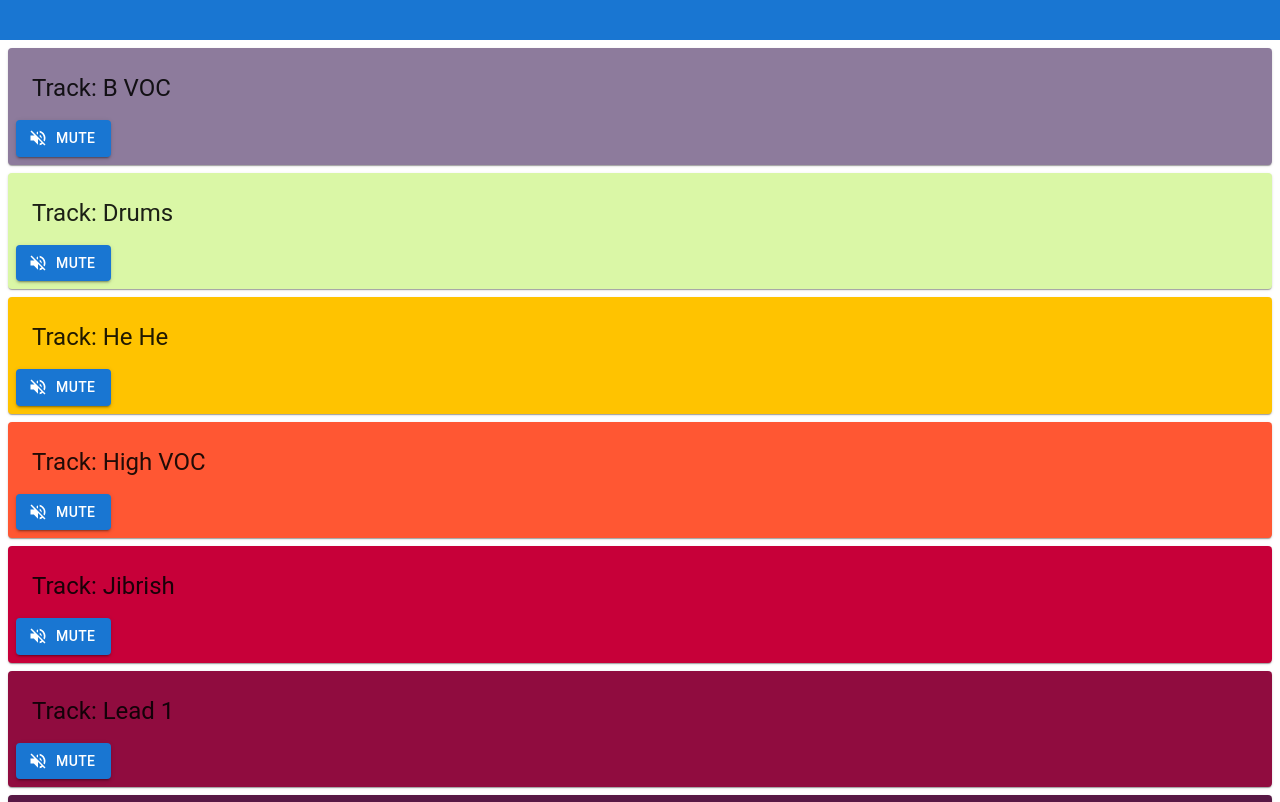
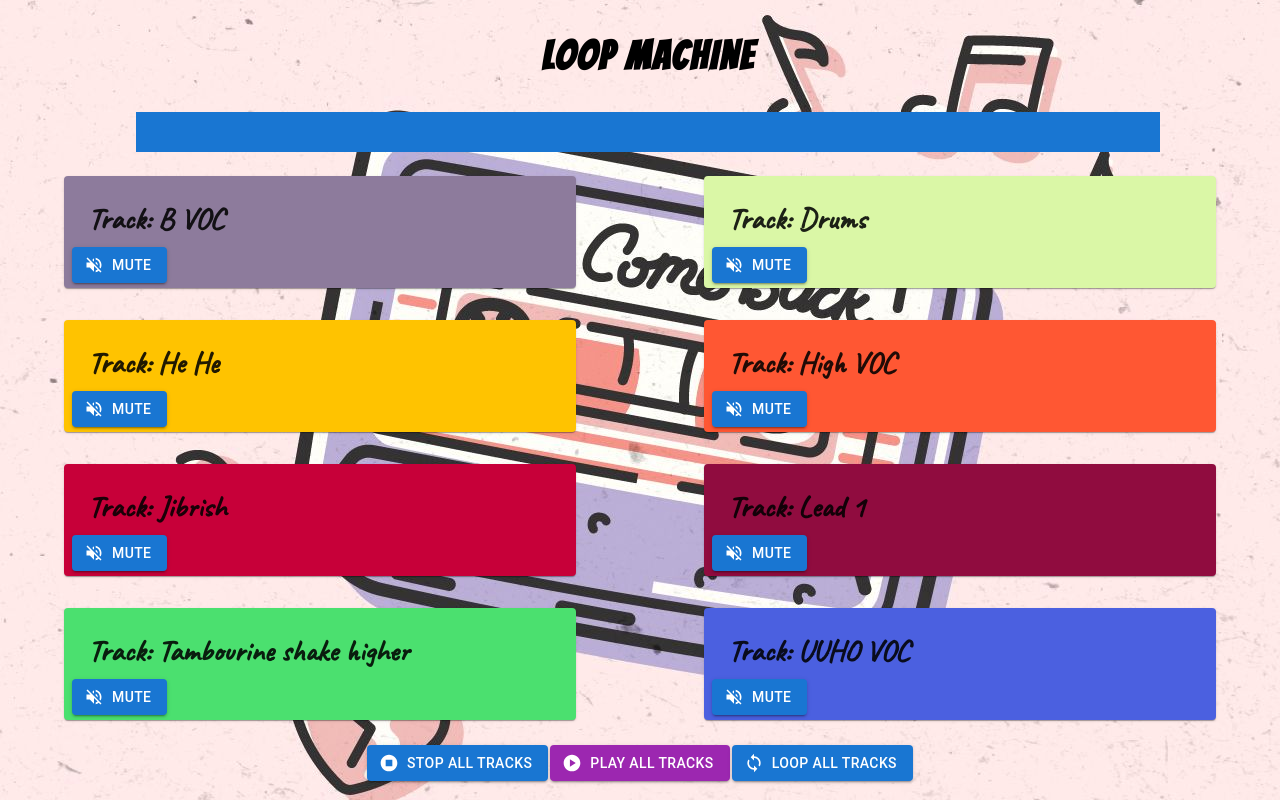
Before and after one commit to yotamg6/loop_machine, a React (Create React App) app in the folder loop-machine/: page / in a window 1280 px wide. Shown: the top 802 px of the page. Built offline with nearby package versions, Linux system fonts and the light colour scheme.

Commit message:
with design

```diff
--- a/loop-machine/src/App.css
+++ b/loop-machine/src/App.css
@@ -37,19 +37,19 @@
   }
 }
 
-.controls {
-  width: 80px;
-  float: left;
+body {
+  background: url("music-cassette-bg.jpeg") no-repeat center center fixed;
 }
 
-.progress {
-  margin-left: 80px;
-  border: 1px solid black;
-  cursor: pointer;
+.headline {
+  font-family: "Bangers", cursive;
+  font-size: 40px;
+  letter-spacing: 2px;
 }
-
-.bar {
-  height: 50px;
-  background-color: green;
-  width: 0px;
+.trackTitle {
+  height: 1px;
+  margin-top: 0;
+  font-family: "Caveat", cursive;
+  font-size: 30px;
+  font-weight: bold;
 }
--- a/loop-machine/src/components/Controls.js
+++ b/loop-machine/src/components/Controls.js
@@ -6,7 +6,7 @@ const Controls = ({ currentPosition, duration, setMouseIsDownState, seek }) => {
   return (
     <>
       <Box
-        sx={{ width: "100%" }}
+        sx={{ width: "80%" }}
         onMouseDown={setMouseIsDownState}
         onMouseMove={seek}
         onMouseUp={setMouseIsDownState}
@@ -21,19 +21,3 @@ const Controls = ({ currentPosition, duration, setMouseIsDownState, seek }) => {
   );
 };
 export default Controls;
-
-{
-  /* <div
-        className="progress"
-        onMouseDown={setMouseIsDownState}
-        onMouseMove={seek}
-        onMouseUp={setMouseIsDownState}
-      >
-        <div
-          className="bar"
-          style={{
-            width: `${(currentPosition / duration) * 100}%`,
-          }}
-        ></div>
-      </div> */
-}
--- a/loop-machine/src/components/MultiPlayer.js
+++ b/loop-machine/src/components/MultiPlayer.js
@@ -30,25 +30,28 @@ const MultiPlayer = ({ sources }) => {
     "#FF5733",
     "#C70039",
     "#900C3F",
-    "#581845",
+    "#4BE06F",
     "#4B60E0",
   ];
   return (
     <>
+      <Grid container justifyContent="center" sx={{ m: 1 }}>
+        <h1 className="headline"> LOOP MACHINE</h1>
+      </Grid>
+
+      <Grid container justifyContent="center" sx={{ m: 1 }}>
         <Controls
           currentPosition={currentPosition}
           duration={duration}
           setMouseIsDownState={setMouseIsDownState}
           seek={seek}
         />
+      </Grid>
       <Grid
-        // container
-        // direction="column"
-        alignItems="center"
-        justifyContent="center"
-        // style={{ height: "80vh" }}
+        container
+        justifyContent="space-around"
+        style={{ height: "70vh" }}
         cols={2}
-        rowHeight={164}
       >
         {tracks.map((t, i) => (
           <Track
@@ -59,38 +62,49 @@ const MultiPlayer = ({ sources }) => {
             style={{ backgroundColor: `${colors[i]}` }}
           />
         ))}
-      </Grid>
-      <Box>
-        <Button startIcon={<PlayCircleIcon />} onClick={playAll}>
+        <Box sx={{ m: 1 }}>
+          <Button
+            style={{ margin: "1px" }}
+            variant="contained"
+            onClick={stopAll}
+            startIcon={<StopCircleIcon />}
+          >
+            Stop all tracks
+          </Button>
+
+          <Button
+            style={{ margin: "1px" }}
+            variant="contained"
+            color="secondary"
+            onClick={playAll}
+            startIcon={<PlayCircleIcon />}
+          >
             Play all tracks
           </Button>
-        <Button startIcon={<StopCircleIcon />} onClick={stopAll}>
-          Stop all tracks
-        </Button>
+
           {isLoop ? (
-          <Button startIcon={<DoDisturbAltOutlinedIcon />} onClick={loopAll}>
+            <Button
+              style={{ margin: "1px" }}
+              variant="contained"
+              onClick={loopAll}
+              startIcon={<DoDisturbAltOutlinedIcon />}
+            >
               Unloop
             </Button>
           ) : (
-          <Button startIcon={<LoopIcon />} onClick={loopAll}>
+            <Button
+              style={{ margin: "1px" }}
+              variant="contained"
+              onClick={loopAll}
+              startIcon={<LoopIcon />}
+            >
               Loop all tracks
             </Button>
           )}
         </Box>
+      </Grid>
     </>
   );
 };
 
 export default MultiPlayer;
-
-{
-  /* <div>
-        <button onClick={playAll}>Play all tracks</button>
-      </div>
-      <div>
-        <button onClick={stopAll}>Stop all tracks</button>
-      </div>
-      <div>
-        <button onClick={loopAll}>{isLoop ? "UnLoop" : "Loop All"} </button>
-      </div> */
-}
--- a/loop-machine/src/components/Track.js
+++ b/loop-machine/src/components/Track.js
@@ -10,20 +10,16 @@ const Track = ({ track: { title, isMuted }, index, onMutePress, style }) => {
   return (
     <Card
       sx={{
-        // display: "flex",
         backgroundColor: style,
-        // alignItems: "center",
-        // width: "40%",
-        // height: "15%",
-        m: 1,
+        width: "40%",
+        height: "20%",
+        m: 2,
       }}
     >
-      {/* <Box sx={{ display: "flex", flexDirection: "column" }}> */}
       <Box sx={{ m: 1 }}>
-        <CardContent sx={{ flex: "1 0 auto" }}>
-          <Typography component="div" variant="h5">
-            Track: {title}
-          </Typography>
+        <CardContent>
+
+          <p className="trackTitle">Track: {title}</p>
         </CardContent>
         <Box>
           {isMuted ? (
@@ -50,12 +46,3 @@ const Track = ({ track: { title, isMuted }, index, onMutePress, style }) => {
 };
 
 export default Track;
-
-{
-  /* <div style={style}>
-<p>{`Track: ${title} -- isMuted ${isMuted}`}</p>
-<button onClick={() => onMutePress(index)}>
-  {isMuted ? "Unmute" : "Mute"}
-</button>
-</div> */
-}
--- a/loop-machine/src/index.css
+++ b/loop-machine/src/index.css
@@ -1,13 +1,20 @@
+@import url("https://fonts.googleapis.com/css2?family=Caveat&family=Poppins:wght@200&family=Roboto+Mono&display=swap");
+@import url("https://fonts.googleapis.com/css2?family=Bangers&family=Caveat&family=Poppins:wght@200&family=Roboto+Mono&display=swap");
+
 body {
   margin: 0;
-  font-family: -apple-system, BlinkMacSystemFont, 'Segoe UI', 'Roboto', 'Oxygen',
-    'Ubuntu', 'Cantarell', 'Fira Sans', 'Droid Sans', 'Helvetica Neue',
+  font-family: -apple-system, BlinkMacSystemFont, "Segoe UI", "Roboto", "Oxygen",
+    "Ubuntu", "Cantarell", "Fira Sans", "Droid Sans", "Helvetica Neue",
     sans-serif;
+  font-family: "Bangers", cursive;
+  font-family: "Caveat", cursive;
+  font-family: "Poppins", sans-serif;
+  font-family: "Roboto Mono", monospace;
   -webkit-font-smoothing: antialiased;
   -moz-osx-font-smoothing: grayscale;
 }
 
 code {
-  font-family: source-code-pro, Menlo, Monaco, Consolas, 'Courier New',
+  font-family: source-code-pro, Menlo, Monaco, Consolas, "Courier New",
     monospace;
 }
```
Also changed, not shown: loop-machine/src/music-cassette-bg.jpeg (added). Lines whose indentation alone changed are shown as unchanged.
